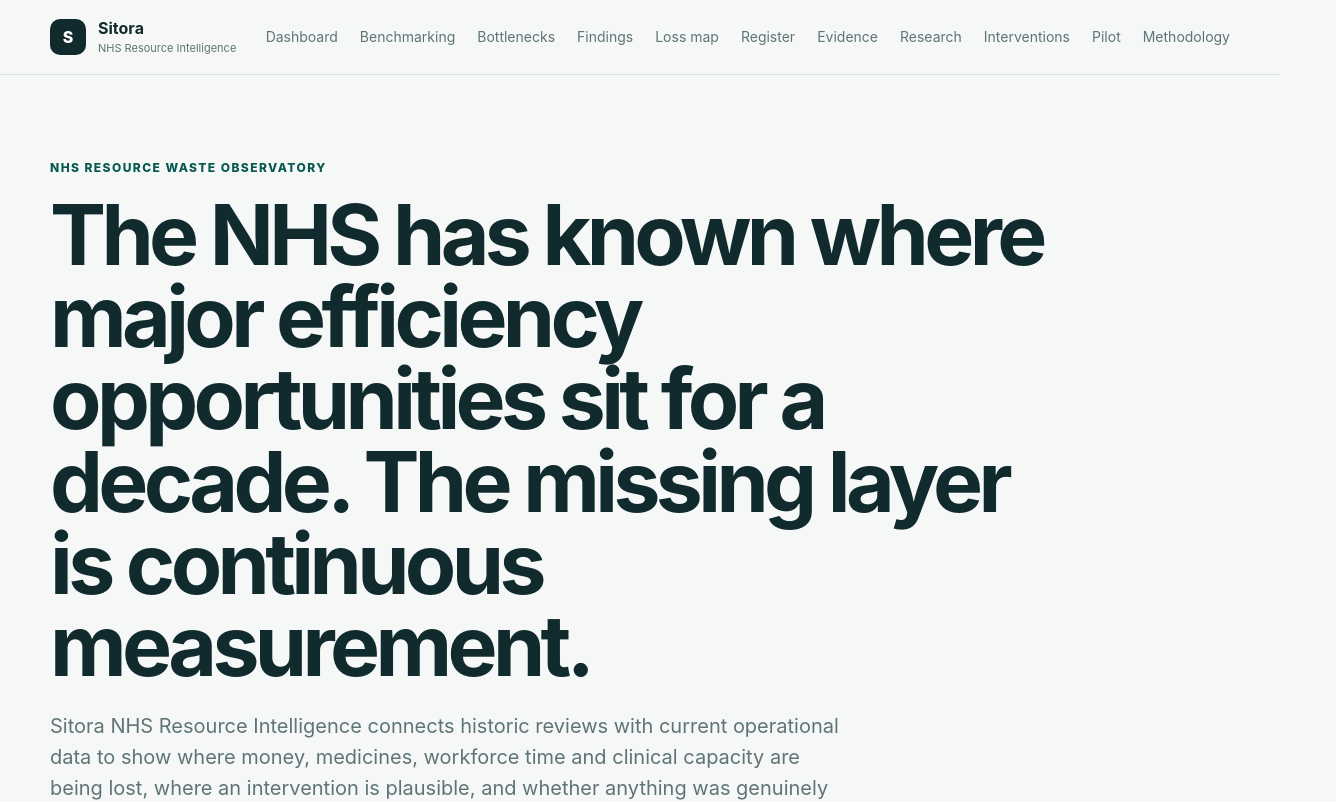
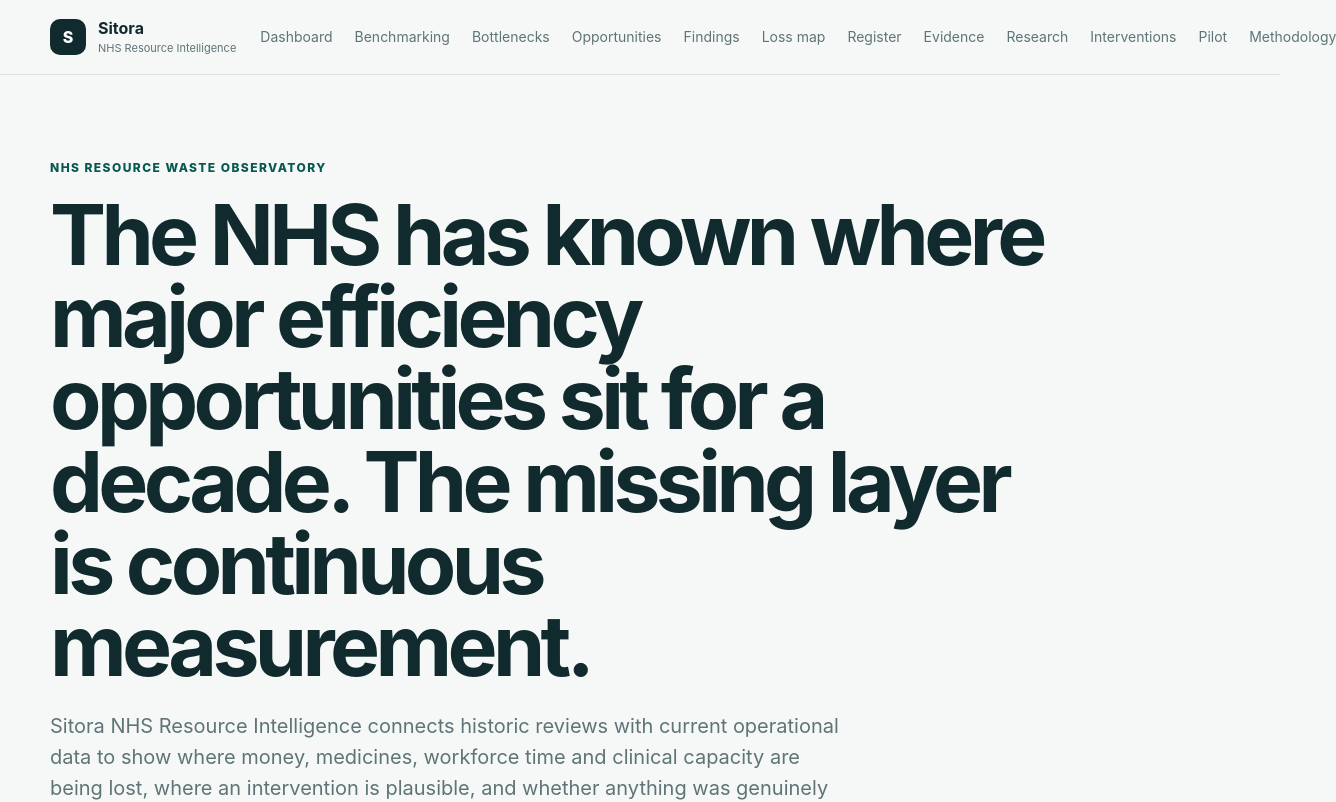
Before and after one commit to Nylon1/NHS, a Next.js app: page / in a window 1280 px wide. Shown: the top 802 px of the page, 1336 px wide, since content can reach past the window. Built offline with nearby package versions, Linux system fonts and the light colour scheme.

Commit message:
Add opportunity register to navigation

```diff
--- a/components/Header.tsx
+++ b/components/Header.tsx
@@ -4,6 +4,7 @@ const nav = [
   ["Dashboard", "/dashboard"],
   ["Benchmarking", "/benchmarking"],
   ["Bottlenecks", "/bottlenecks"],
+  ["Opportunities", "/opportunities"],
   ["Findings", "/findings"],
   ["Loss map", "/loss-map"],
   ["Register", "/register"],
```
